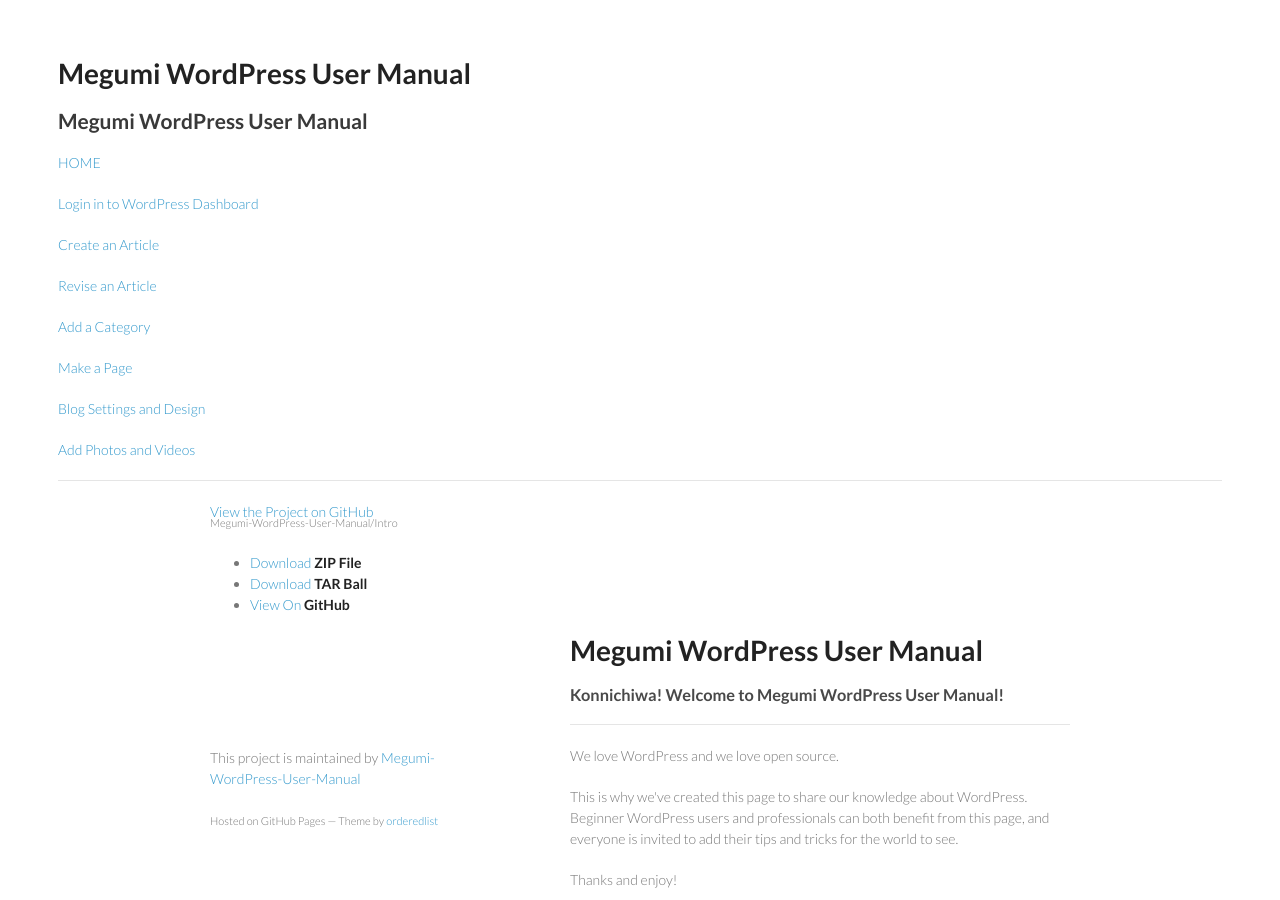
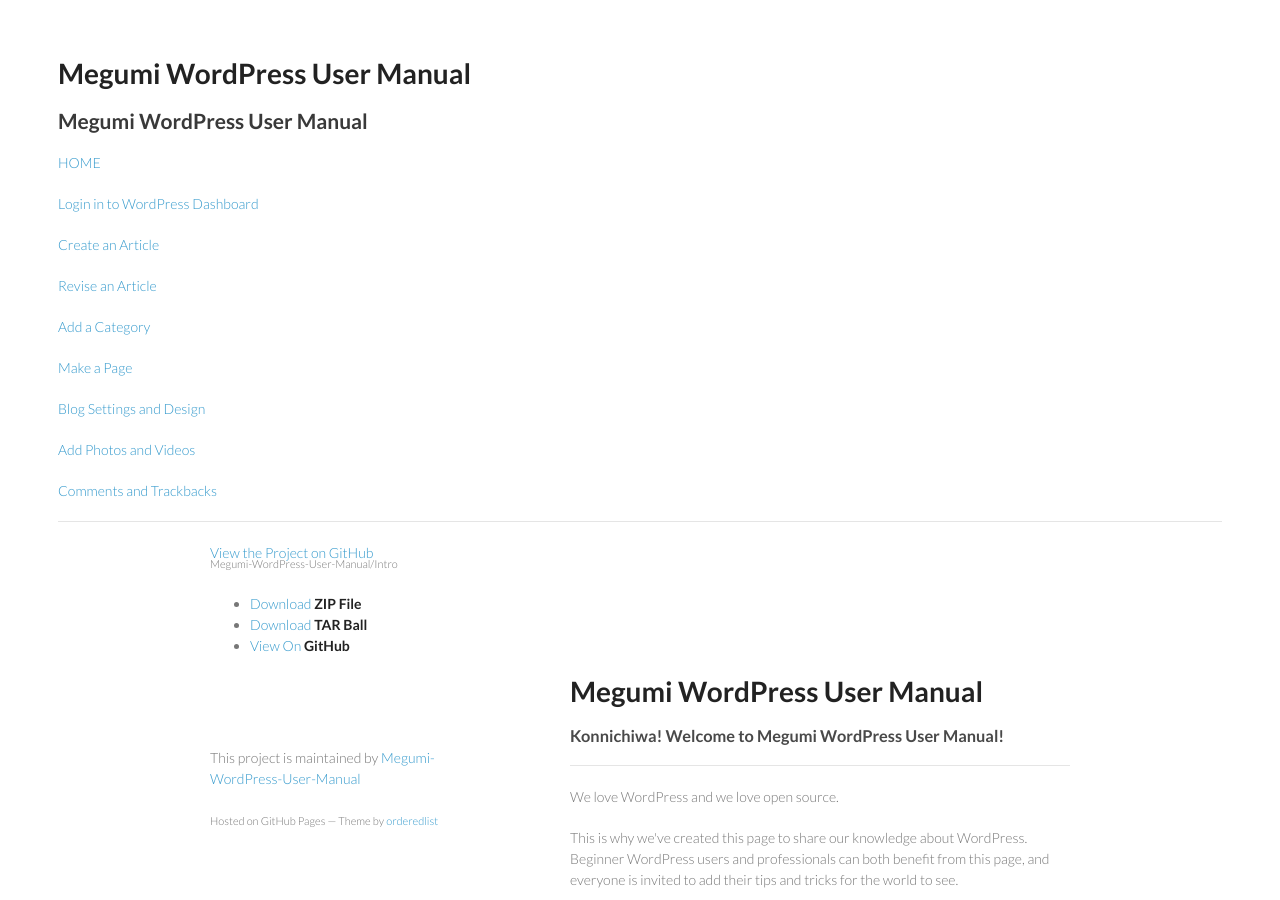
Before and after one commit to Megumi-WordPress-User-Manual/Intro, a Jekyll site: the page built from index.html, in a window 1280 px wide and 900 px high. Built offline with Jekyll 4.4.1, drawn with Linux system fonts in a browser that asks for light colours.

Commit message:
Update default.html

```diff
--- a/_layouts/default.html
+++ b/_layouts/default.html
@@ -15,6 +15,7 @@
 <p><a href="make-a-page.html">Make a Page</a></p>
 <p><a href="blog-settings-and-design.html">Blog Settings and Design</a></p>
 <p><a href="add-photos-and-videos.html">Add Photos and Videos</a></p>
+<p><a href="comments-and-trackbacks.html">Comments and Trackbacks</a></p>
 <hr />
 {{ content }}
 </body>
```
